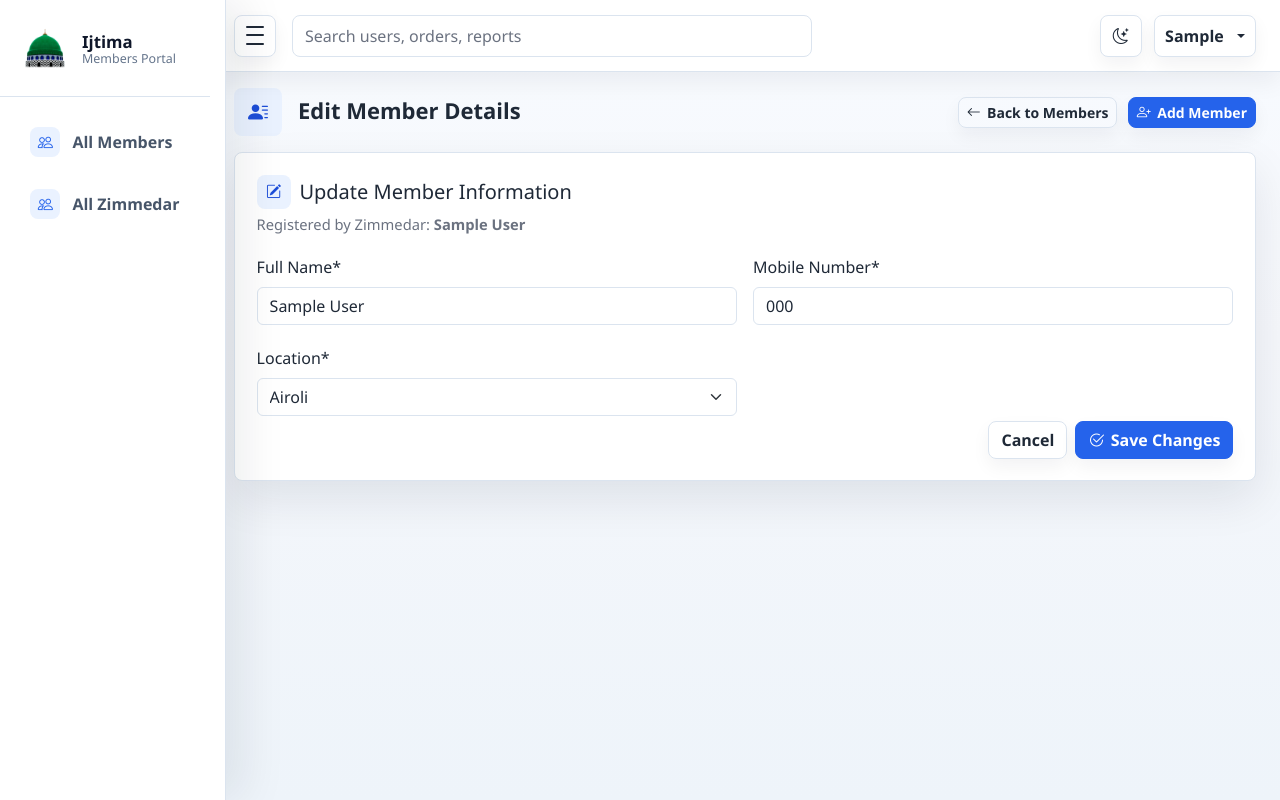
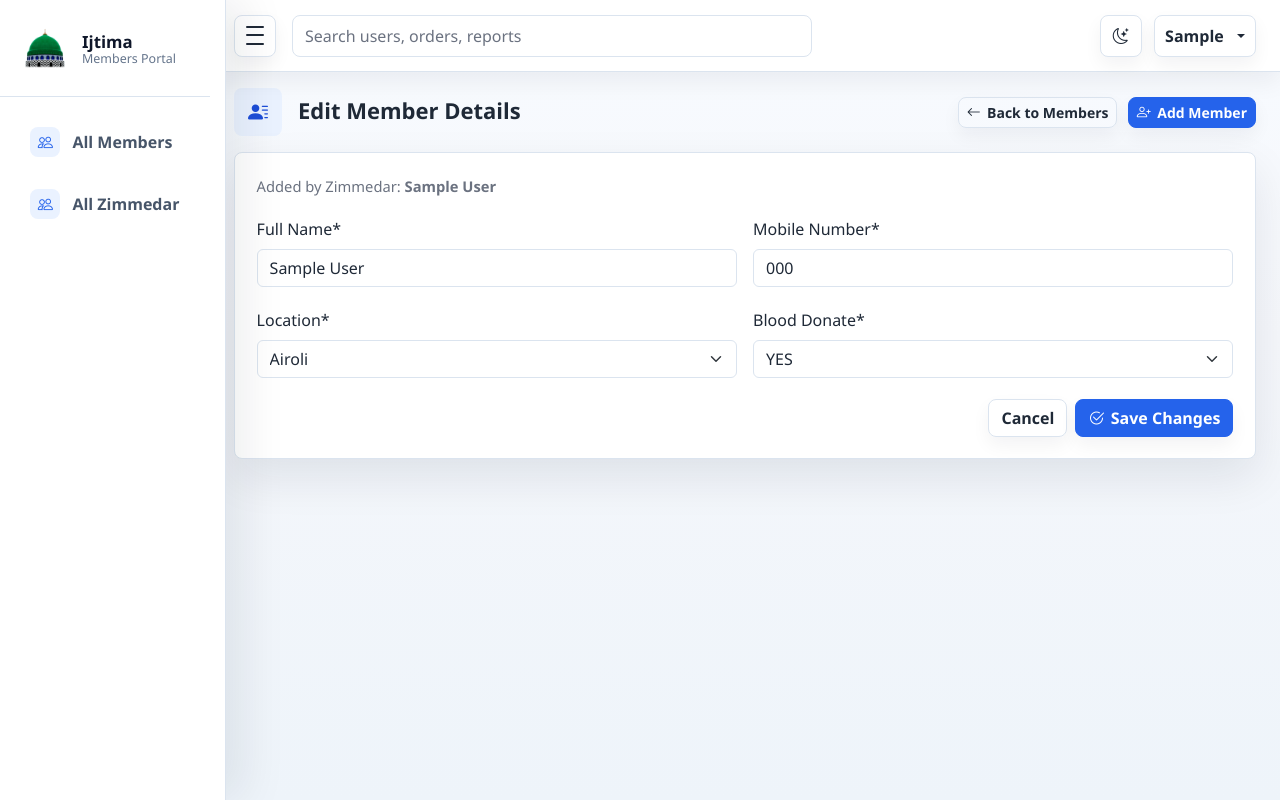
Before and after one commit to moanwarshaikhattari/ijtima-members-portal, a Django app: page /members/edit/1/ in a window 1280 px wide. Run offline with Django 5.2, Linux system fonts and the light colour scheme; a user stored in the database is signed in; tables that the repository leaves empty hold one stand-in row (values such as "Sample post"); some libraries are stand-ins or nearby versions.

Commit message:
add blood donate

```diff
--- a/myapp/admin.py
+++ b/myapp/admin.py
@@ -19,10 +19,10 @@ admin.site.register(Profile)
 @admin.register(Member)
 class MemberAdmin(admin.ModelAdmin):
     # Admin table me dikhne wale columns
-    list_display = ('name', 'mobile', 'location', 'zimmedar_name', 'joined_at')
+    list_display = ('name', 'mobile', 'location', 'blood_donate', 'zimmedar_name', 'joined_at')
 
     # Search bar enable karne ke liye
-    search_fields = ('name', 'mobile', 'zimmedar_name')
+    search_fields = ('name', 'mobile', 'zimmedar_name', 'blood_donate')
 
     # Filter sidebar enable karne ke liye
     list_filter = ('location', 'joined_at')
--- a/myapp/models.py
+++ b/myapp/models.py
@@ -54,11 +54,15 @@ class Member(models.Model):
         ("Uran", "Uran"),
         ("Vashi", "Vashi"),
     ]
+    BLOOD_CHOICES=[
+        ("YES", "YES"),
+        ("NO", "NO"),
+    ]
 
     name = models.CharField(max_length=100)
     mobile = models.CharField(max_length=10)
     location = models.CharField(max_length=50, choices=LOCATION_CHOICES)
-
+    blood_donate = models.CharField(max_length=10, choices=BLOOD_CHOICES, null=True, blank=True)
     # Member add karne wale logged-in user ka Full Name automatically save hoga
     zimmedar_name = models.CharField(max_length=100)
 
--- a/myapp/templates/allmembers.html
+++ b/myapp/templates/allmembers.html
@@ -62,6 +62,7 @@
                     <th scope="col">Name</th>
                     <th scope="col">Mobile</th>
                     <th scope="col">Location</th>
+                    <th scope="col" style="text-align: center;">Blood Donate</th>
                     <th scope="col">Joined Date</th>
                     <th scope="col">Zimmedar Name</th>
                     <!-- <th scope="col" class="text-end">Action</th> -->
@@ -75,6 +76,7 @@
                     </td>
                     <td><a href="tel:+91{{ member.mobile }}">{{ member.mobile }}</a></td>
                     <td>{{ member.location }}</td>
+                    <td style="text-align: center;">{{ member.blood_donate }}</td>
                     <td>{{ member.joined_at|date:"d M Y" }}</td>
                     <td>{{ member.zimmedar_name|title }}</td>
                     <!-- <td class="text-end">
--- a/myapp/templates/allzimmedar.html
+++ b/myapp/templates/allzimmedar.html
@@ -54,7 +54,7 @@
                 <tbody>
                   {% for user_obj in users_list %}
                   <tr>
-                    <td>
+                    <td style="min-width: 180px;">
                       <p class="fw-semibold mb-0">
                         {% if user_obj.get_full_name %}
                           {{ user_obj.get_full_name|title }}
--- a/myapp/templates/member-details.html
+++ b/myapp/templates/member-details.html
@@ -47,14 +47,14 @@
             </div>
           </div>
 
-          <section class="row g-3">
+          <section class="row g-3 mb-lg-0 mb-5">
             <div class="col-12 col-xl-12">
               <form id="contactForm" method="POST" action="{% url 'memberdetails' member.id %}" class="panel">
                 {% csrf_token %}
                 <div class="panel-header">
                   <div>
-                    <h2 class="h5 mb-1 section-title"><i class="bi bi-pencil-square" aria-hidden="true"></i><span>Update Member Information</span></h2>
-                    <p class="text-muted mb-0">Registered by Zimmedar: <strong>{{ member.zimmedar_name }}</strong></p>
+                    <!-- <h2 class="h5 mb-1 section-title"><i class="bi bi-pencil-square" aria-hidden="true"></i><span>Update Member Information</span></h2> -->
+                    <p class="text-muted mb-0">Added by Zimmedar: <strong>{{ member.zimmedar_name }}</strong></p>
                   </div>
                 </div>
 
@@ -77,12 +77,7 @@
                   <div class="col-md-6">
                     <label class="form-label" for="location">Location*</label>
                     <select class="form-select form-control mb-0" id="location" name="location">
-                      <!-- <option value="">--Select Location--</option> -->
-                      <!-- <option value="Belapur" {% if member.location == "Belapur" %}selected{% endif %}>Belapur</option>
-                      <option value="Kopar Khairne" {% if member.location == "Kopar Khairne" %}selected{% endif %}>Kopar Khairne</option>
-                      <option value="Nerul" {% if member.location == "Nerul" %}selected{% endif %}>Nerul</option>
-                      <option value="Kharghar" {% if member.location == "Kharghar" %}selected{% endif %}>Kharghar</option>
-                      <option value="Vashi" {% if member.location == "Vashi" %}selected{% endif %}>Vashi</option> -->
+                      <option value="">--Select Location--</option>
                       {% for key, value in Member.LOCATION_CHOICES %}
                           <option value="{{ key }}" {% if member.location == key %}selected{% endif %}>
                               {{ value }}
@@ -91,9 +86,22 @@
                     </select>
                     <div class="error" id="errorLocation"></div>
                   </div>
+
+                  <div class="col-md-6">
+                    <label class="form-label" for="blood">Blood Donate*</label>
+                    <select class="form-select form-control mb-0" id="blood" name="blood">
+                      <option value="">--Select Blood Donate--</option>
+                      {% for key, value in Member.BLOOD_CHOICES %}
+                          <option value="{{ key }}" {% if member.blood_donate == key %}selected{% endif %}>
+                              {{ value }}
+                          </option>
+                      {% endfor %}
+                    </select>
+                    <div class="error" id="errorBlood"></div>
+                  </div>
                 </div>
 
-                <div class="d-flex flex-wrap justify-content-end gap-2 mt-lg-0 mt-3">
+                <div class="d-flex flex-wrap justify-content-end gap-2 mt-3">
                   <a href="{% url 'members' %}" class="btn btn-outline-secondary" id="cancelBtn">Cancel</a>
                   <button class="btn btn-primary" type="submit" id="submitBtn"><i class="bi bi-check2-circle" aria-hidden="true"></i> Save Changes</button>
                 </div>
@@ -119,8 +127,19 @@
           searchEnabled: true,
           itemSelectText: '',
           shouldSort: false,
-          placeholder: true,
+          placeholder: false,
           placeholderValue: 'Select Location',
+        });
+      }
+
+      const bloodSelect = document.getElementById('blood');
+      if (bloodSelect) {
+        new Choices(bloodSelect, {
+          searchEnabled: true,
+          itemSelectText: '',
+          shouldSort: false,
+          placeholder: false,
+          placeholderValue: 'Select blood donate',
         });
       }
 
@@ -134,16 +153,19 @@
           const errName = document.getElementById("errorName");
           const errMobile = document.getElementById("errorMobile");
           const errLocation = document.getElementById("errorLocation");
+          const errBlood = document.getElementById("errorBlood");
 
           if (errName) errName.innerText = "";
           if (errMobile) errMobile.innerText = "";
           if (errLocation) errLocation.innerText = "";
+          if (errBlood) errLocation.innerText = "";
 
           let valid = true;
 
           const name = document.querySelector("[name='name']").value.trim();
           const mobile = document.querySelector("[name='mobile']").value.trim();
           const location = document.querySelector("[name='location']").value.trim();
+          const blood = document.querySelector("[name='blood']").value.trim();
 
           if (name === "") {
             if (errName) errName.innerText = "Name is required.";
@@ -157,6 +179,11 @@
 
           if (location === "") {
             if (errLocation) errLocation.innerText = "Location is required.";
+            valid = false;
+          }
+
+          if (blood === "") {
+            document.getElementById("errorBlood").innerText = "Select Blood Donate YRS or NO";
             valid = false;
           }
 
@@ -177,6 +204,7 @@
           if (document.getElementById("errorName")) document.getElementById("errorName").innerText = "";
           if (document.getElementById("errorMobile")) document.getElementById("errorMobile").innerText = "";
           if (document.getElementById("errorLocation")) document.getElementById("errorLocation").innerText = "";
+          if (document.getElementById("errorLocation")) document.getElementById("errorBlood").innerText = "";
         });
       }
     });
--- a/myapp/templates/members.html
+++ b/myapp/templates/members.html
@@ -62,6 +62,7 @@
                     <th scope="col">Name</th>
                     <th scope="col">Mobile</th>
                     <th scope="col">Location</th>
+                    <th scope="col">Blood Donate</th>
                     <th scope="col">Joined Date</th>
                     <th scope="col">Zimmedar Name</th>
                     <th scope="col" class="text-end">Action</th>
@@ -75,6 +76,7 @@
                     </td>
                     <td><a href="tel:+91{{ member.mobile }}">{{ member.mobile }}</a></td>
                     <td>{{ member.location }}</td>
+                    <td style="text-align: center;">{{ member.blood_donate }}</td>
                     <td>{{ member.joined_at|date:"d M Y" }}</td>
                     <td>{{ member.zimmedar_name|title }}</td>
                     <td class="text-end">
--- a/myapp/views.py
+++ b/myapp/views.py
@@ -50,35 +50,6 @@ def Userlogin(request):
 
     data = {'title': 'Login - Members Portal'}
     return render(request, 'login.html', data)
-
-
-# def Userlogin(request):
-#     # Agar user pehle se logged in hai, toh unke role ke hisab se direct page par bhejo
-#     if request.user.is_authenticated:
-#         if request.user.is_superuser or request.user.is_staff:
-#             return redirect('allmembers')
-#         return redirect('members')
-
-#     if request.method == 'POST':
-#         username = request.POST.get('username')
-#         password = request.POST.get('password')
-
-#         user = authenticate(request, username=username, password=password)
-
-#         if user is not None:
-#             login(request, user)
-
-#             # --- ROLE BASED REDIRECT LOGIC ---
-#             if user.is_superuser or user.is_staff:
-#                 # 1. Admin / Staff login -> allmembers page
-#                 return redirect('allmembers')
-#             else:
-#                 # 2. Normal User login -> members page
-#                 return redirect('members')
-#         else:
-#             messages.error(request, 'Invalid username or password!')
-#     data = {'title': 'Login - Members Portal'}
-#     return render(request, 'login.html',data)
 
 
 def Usersignup(request):
@@ -238,6 +209,7 @@ def add_member(request):
         name = request.POST.get('name')
         mobile = request.POST.get('mobile')
         location = request.POST.get('location')
+        blood = request.POST.get('blood')
 
 
         # CHECK: Entire Database me Mobile exist karta hai ya nahi? (Anwar ya kisi ne bhi add kiya ho)
@@ -249,6 +221,7 @@ def add_member(request):
                 'entered_name': name,
                 'entered_mobile': mobile,
                 'entered_location': location,
+                'entered_blood':blood,
                 "Member": Member,
             })
 
@@ -258,6 +231,7 @@ def add_member(request):
             name=name,
             mobile=mobile,
             location=location,
+            blood_donate=blood,
             zimmedar_name=zimmedar,
             created_by=request.user
         )
@@ -285,6 +259,7 @@ def edit_member(request, pk):
         member.name = request.POST.get('name')
         member.mobile = request.POST.get('mobile')
         member.location = request.POST.get('location')
+        member.blood_donate = request.POST.get('blood')
         member.save()
         return redirect('members')
 
@@ -340,6 +315,7 @@ def export_members_excel(request):
             member.name,
             member.mobile,
             member.location,
+            member.blood_donate,
             joined_date,
             member.zimmedar_name,
         ])
```
Also changed, not shown: myapp/templates/add-member.html (+33 -1 lines), myapp/migrations/0005_member_blood_donate.py (added).
